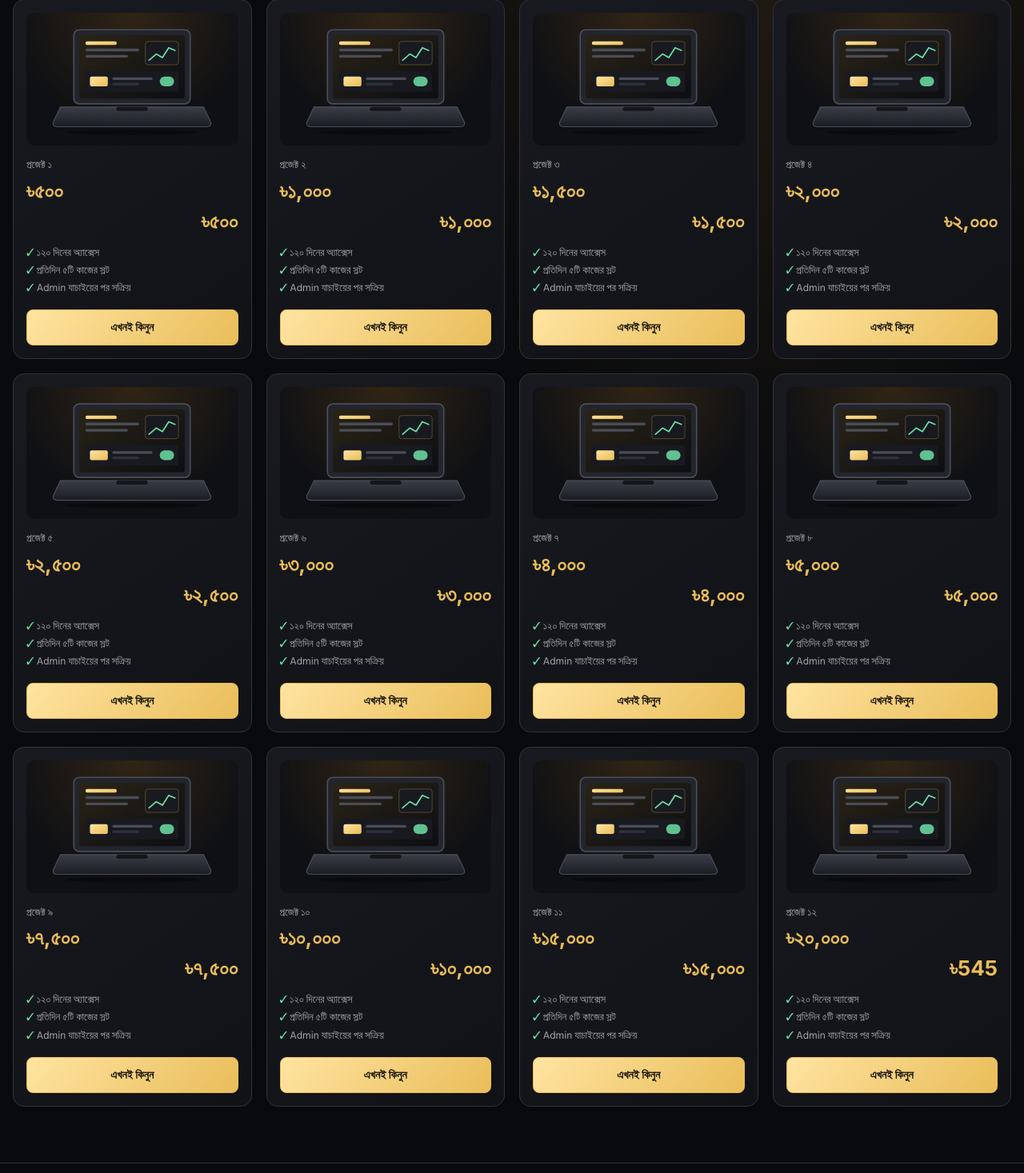
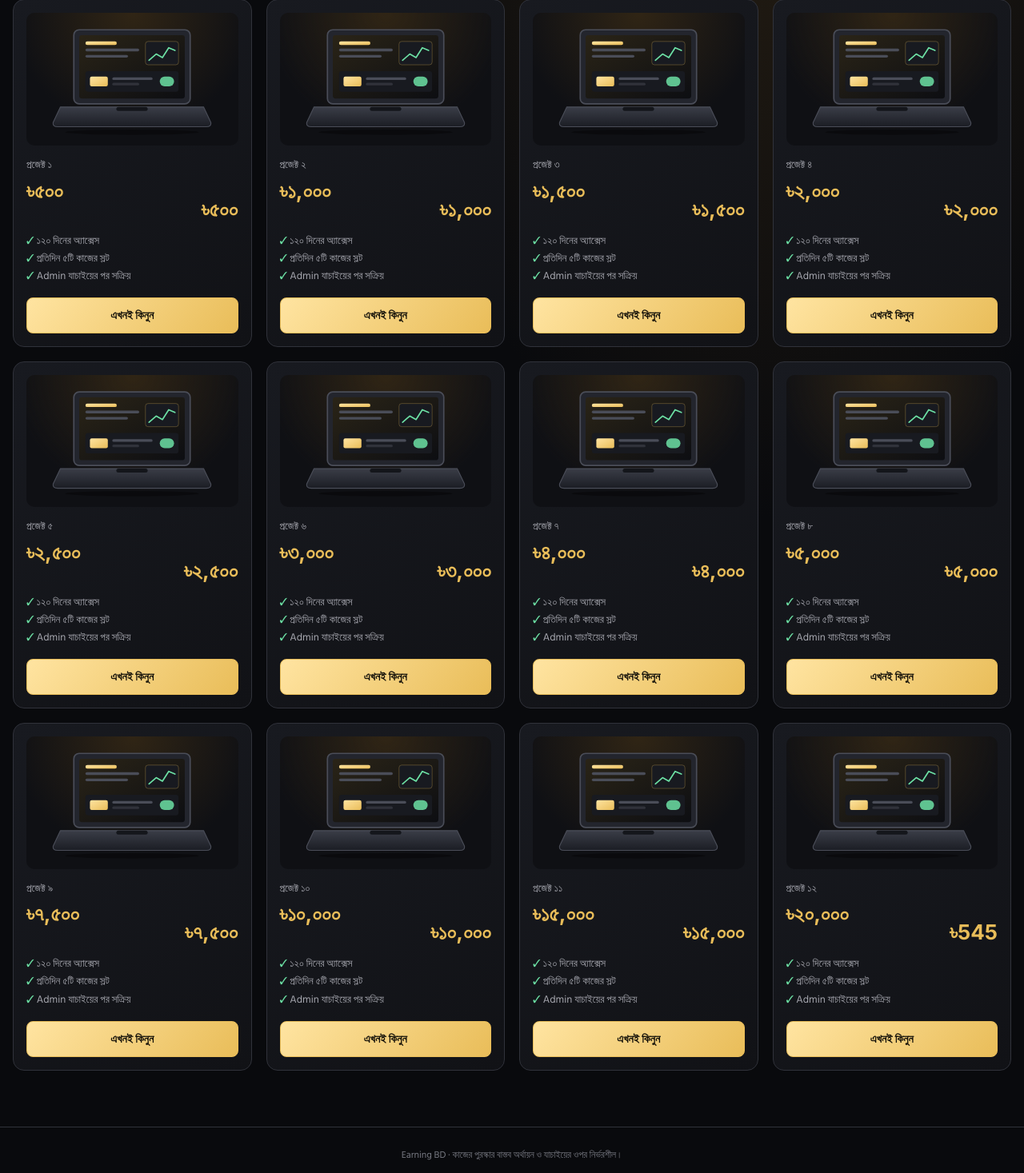
Before and after one commit to Monirul64/Earningbd, a Flask app: page /buy in a window 1280 px wide. Shown: the part 380-1847 px from the top of the page at 80% size. Run offline with Flask 3, Linux system fonts and the light colour scheme; a user stored in the database is signed in; data that the repository does not hold is empty; some libraries are stand-ins or nearby versions.

Commit message:
Update buy.html

```diff
--- a/templates/buy.html
+++ b/templates/buy.html
@@ -44,8 +44,8 @@
             <span class="muted pkg-name">প্রজেক্ট {{ loop.index|bn }}</span>
 
             <h2>৳{{ p.price|bn }}</h2>
-                                                                                               <h2 style="text-align: right;">
-                                                                                                ৳{{ 545 if loop.index == 12 else p.price|bn }}
+                                                                                               <h2 style="text-align: right; margin-top: -15px;">
+                                                                                                     ৳{{ 545 if loop.index == 12 else p.price|bn }}
                                                                                                </h2>
 
             <ul class="pkg-info">
```
